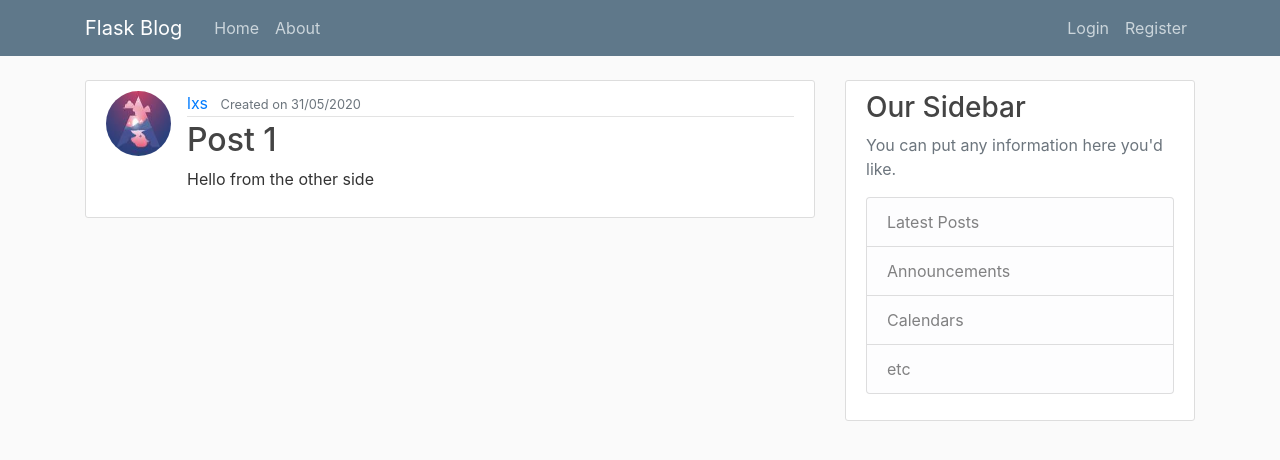
After one commit to xuansonle/BlogWebsite, a Flask app: page /post/1 in a window 1280 px wide. The commit adds this page. Shown: the top 460 px of the page. Run offline with Flask 2, Linux system fonts and the light colour scheme; data comes from the database, SQL or seed files in the repository; both versions use the stored data as it was after the commit; some libraries are stand-ins or nearby versions.

```diff
--- a/app/models.py
+++ b/app/models.py
@@ -25,5 +25,5 @@ class Post(db.Model):
     content = db.Column(db.Text, nullable=False)
     user_id = db.Column(db.Integer, db.ForeignKey("user.id"), nullable=False)
 
-    def __rep__(self):
+    def __repr__(self):
         return f"Post('{self.title}', '{self.date_posted}')"
--- a/app/routes.py
+++ b/app/routes.py
@@ -1,31 +1,19 @@
 from app import app, db, bcrypt
-from app.forms import RegistrationForm, LoginForm, UpdateAccountForm
+from app.forms import RegistrationForm, LoginForm, UpdateAccountForm, PostForm
 from app.models import User, Post
-from flask import render_template, url_for, flash, redirect, request
-import secrets, os
+from flask import render_template, url_for, flash, redirect, request, abort
+import secrets
+import os
 # User Authentication
 from flask_login import login_user, current_user, logout_user, login_required
 from PIL import Image
-
-posts = [
-    {
-        'author': 'Corey Schafer',
-        'title': 'Blog Post 1',
-        'content': 'First post content',
-        'date_posted': 'April 20, 2018'
-    },
-    {
-        'author': 'Jane Doe',
-        'title': 'Blog Post 2',
-        'content': 'Second post content',
-        'date_posted': 'April 21, 2018'
-    }
-]
 
 
 @app.route("/")
 @app.route("/home")
 def home():
+    page = request.args.get("page",1,type=int)
+    posts = Post.query.paginate(page=page, per_page=5)
     return render_template("home.html", posts=posts)
 
 
@@ -76,19 +64,31 @@ def logout():
     logout_user()
     return redirect(url_for("login"))
 
+
 def save_picture(upload_picture):
     #randomize the name of the image, make sure that we use the same extension
-    random_hex=secrets.token_hex(8)
+    random_hex = secrets.token_hex(8)
     _, f_ext = os.path.splitext(upload_picture.filename)
     picture_filename = random_hex + f_ext
-    picture_path = os.path.join(app.root_path,"static/profile_pics",picture_filename)
+    picture_path = os.path.join(
+        app.root_path, "static/profile_pics", picture_filename)
     #resize then save the picture in our server
-    output_size = (125,125)
+    output_size = (256, 256)
     im = Image.open(upload_picture)
-    im.thumbnail(output_size)
+    im.thumbnail(output_size, Image.ANTIALIAS)
     im.save(picture_path)
 
     return picture_filename
+
+
+def remove_picture(current_picture):
+    try:
+        picture_path = os.path.join(
+            app.root_path, "static/profile_pics", current_picture)
+        os.remove(picture_path)
+    except OSError:
+        pass
+
 
 @app.route("/account", methods=["GET", "POST"])
 # force user to login before they can see this page -> need to define where the login route is located (see init.py)
@@ -98,15 +98,70 @@ def account():
     if form.validate_on_submit():
         if form.picture.data:
             picture_filename = save_picture(form.picture.data)
-            current_user.image_file=picture_filename
-        current_user.username=form.username.data
-        current_user.email=form.email.data
-        db.session.commit()
-        flash("Your account has been updated!","success")
-        return redirect(url_for("account")) #->force browser to send a get request
-    elif request.method=="GET":
+            remove_picture(current_user.image_file)
+            current_user.image_file = picture_filename
+            db.session.commit()
+        if (current_user.username != form.username.data) or (current_user.email != form.email.data):
+            current_user.username = form.username.data
+            current_user.email = form.email.data
+            db.session.commit()
+        flash("Your account has been updated!", "success")
+        # ->force browser to send a get request
+        return redirect(url_for("account"))
+    elif request.method == "GET":
         form.username.data = current_user.username
         form.email.data = current_user.email
     image_file = url_for(
         "static", filename=f"profile_pics/{current_user.image_file}")
     return render_template("account.html", title="Account", image_file=image_file, form=form)
+
+
+@app.route("/post/new", methods=["GET", "POST"])
+@login_required
+def new_post():
+    form = PostForm()
+    if form.validate_on_submit():
+        post = Post(title=form.title.data,
+                    content=form.content.data, author=current_user)
+        db.session.add(post)
+        db.session.commit()
+        flash("Your post has been created!", "success")
+        return redirect(url_for("home"))
+    return render_template("create_post.html", title="New Post", form=form, legend="New Post")
+
+
+@app.route("/post/<int:post_id>")
+def post(post_id):
+    post = Post.query.get_or_404(post_id)
+    return render_template("post.html", title=post.title, post=post)
+
+
+@app.route("/post/<int:post_id>/update", methods=["GET", "POST"])
+@login_required
+def update_post(post_id):
+    post = Post.query.get_or_404(post_id)
+    if post.author != current_user:
+        abort(403)
+    form = PostForm()
+    if form.validate_on_submit():
+        post.title = form.title.data
+        post.content = form.content.data
+        db.session.commit()
+        flash("Your post has been updated!", "success")
+        return redirect(url_for("post", post_id=post.id))
+    elif request.method=="GET":
+        form.title.data = post.title
+        form.content.data = post.content
+    return render_template("create_post.html", title="Update Post", form=form, legend="Update Post")
+
+
+@app.route("/post/<int:post_id>/delete", methods=["POST"])
+@login_required
+def delete_post(post_id):
+    post = Post.query.get_or_404(post_id)
+    if post.author != current_user:
+        abort(403)
+    db.session.delete(post)
+    db.session.commit()
+    flash("Your post has been deleted!", "info")
+    return redirect(url_for("home"))
--- a/app/templates/base.html
+++ b/app/templates/base.html
@@ -36,6 +36,7 @@
                     <!-- Navbar Right Side -->
                     <div class="navbar-nav">
                         {% if current_user.is_authenticated %}
+                            <a class="nav-item nav-link" href="{{url_for('new_post')}}">New Post</a>
                             <a class="nav-item nav-link" href="{{url_for('account')}}">Account</a>
                             <a class="nav-item nav-link" href="{{url_for('logout')}}">Logout</a>
                         {% else %}
--- /dev/null
+++ b/app/templates/post.html
@@ -0,0 +1,49 @@
+{%extends "base.html"%}
+
+{%block content%}
+<article class="media content-section">
+    <img class="rounded-circle article-img"
+        src="{{url_for('static',filename='/profile_pics/'+post.author.image_file)}}">
+    <div class="media-body">
+        <div class="article-metadata">
+            <a class="mr-2" href="#">{{ post.author.username }}</a>
+            <small class="text-muted">Created on {{ post.date_posted.strftime("%d/%m/%Y") }}</small>
+            {% if post.author == current_user %}
+            <div>
+                <a class="btn btn-secondary btn-sm m-1" href="{{url_for('update_post', post_id=post.id)}}">Update</a>
+                <button type="button" class="btn btn-danger btn-sm m-1 " data-toggle="modal"
+                    data-target="#deleteModal">Delete</button>
+            </div>
+            {% else %}
+
+            {% endif %}
+        </div>
+        <h2 class="article-title"><a class="article-title"
+                href="{{url_for('post',post_id=post.id)}}">{{ post.title }}</a></h2>
+        <p class="article-content">{{ post.content }}</p>
+    </div>
+</article>
+<!-- Modal -->
+<div class="modal fade" id="deleteModal" tabindex="-1" role="dialog" aria-labelledby="deleteModalLabel"
+    aria-hidden="true">
+    <div class="modal-dialog" role="document">
+        <div class="modal-content">
+            <div class="modal-header">
+                <h5 class="modal-title" id="deleteModalLabel">Delete post?</h5>
+                <button type="button" class="close" data-dismiss="modal" aria-label="Close">
+                    <span aria-hidden="true">&times;</span>
+                </button>
+            </div>
+            <!-- <div class="modal-body">
+                Are you really want to delete this post?
+            </div> -->
+            <div class="modal-footer">
+                <button type="button" class="btn btn-secondary" data-dismiss="modal">Close</button>
+                <form action="{{url_for('delete_post',post_id=post.id)}}" method="POST">
+                    <input type="submit" class="btn btn-danger" value="Delete" />
+                </form>
+            </div>
+        </div>
+    </div>
+</div>
+{%endblock%}
```
Also changed, not shown: app/forms.py (+7 -1 lines), app/templates/create_post.html (added, +42 -0 lines), app/templates/home.html (+12 -4 lines), app/site.db, app/static/profile_pics/08f1a313e8260b3c.jpg (added), app/static/profile_pics/0fedc940208adf34.jpg (deleted), app/static/profile_pics/85e3e48bcbace18f.jpg (added), app/static/profile_pics/8f24f34b080239ea.JPG (deleted), app/static/profile_pics/default.jpg (deleted).
